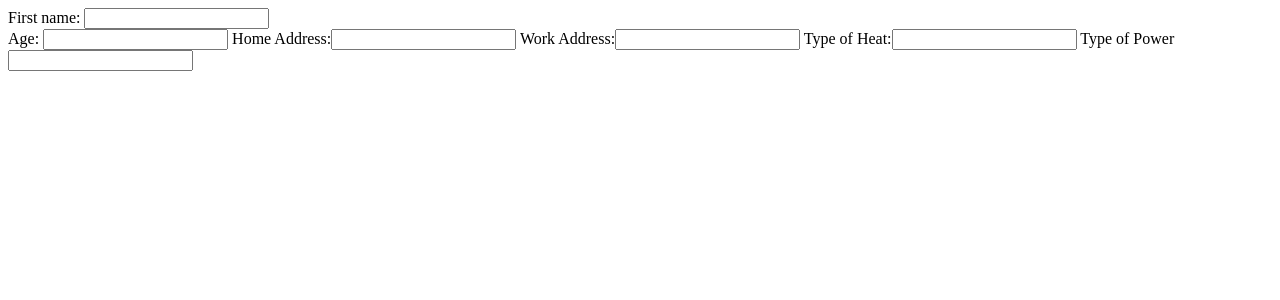
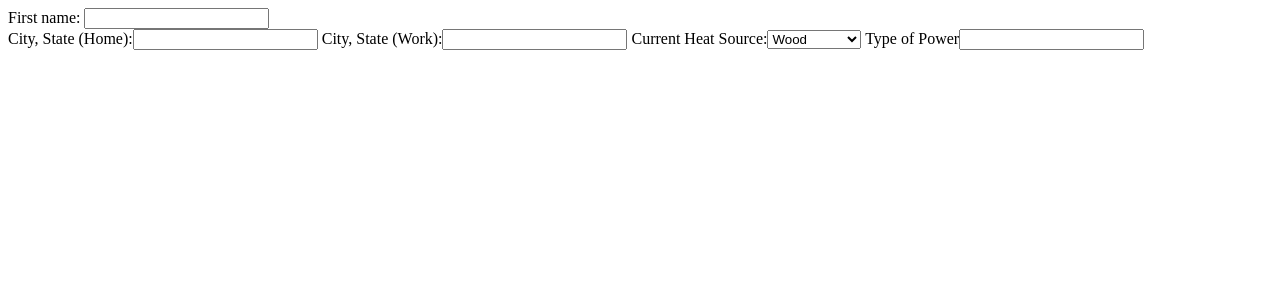
Before and after one commit to joshbarry/HackVT_2014, a PHP site: page / in a window 1280 px wide. Shown: the top 300 px of the page. Run offline with PHP 8.4, Linux system fonts and the light colour scheme; some libraries are stand-ins or nearby versions.

Commit message:
update home with form

```diff
--- a/Web/index.php
+++ b/Web/index.php
@@ -17,10 +17,16 @@
 
 	<form>
 	First name: <input type="text" name="firstname"><br>
-	Age: <input type="text" name="age">
-	Home Address:<input type="text" name="home-address">
-	Work Address:<input type="text" name="work-address">
-	Type of Heat:<input ...>
+	City, State (Home):<input type="text" name="home-address">
+	City, State (Work):<input type="text" name="work-address">
+	Current Heat Source:<select name="cars">
+		<option value="wood">Wood</option>
+		<option value="pellet">Pellet Stove</option>
+		<option value="natural gas">Natural Gas</option>
+		<option value="oil">Oil</option>
+		<option value="geothermal">Geothermal</option>
+		<option value="baseboard">Baseboard</option>
+		</select>
 	Type of Power<input ...>
 
 	</form>
```
